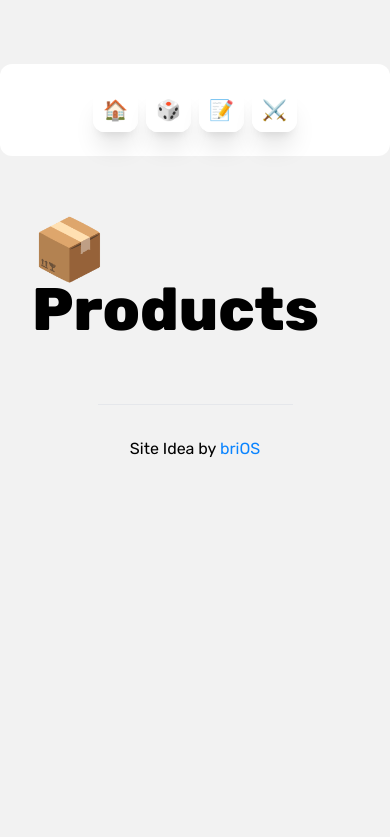
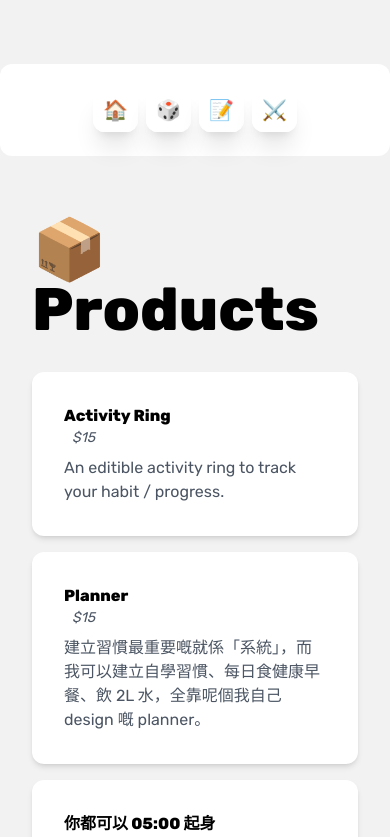
Before and after one commit to imytdotio/imytdotio, a React (Create React App) app: page /products in a window 390 px wide. Shown: the top 837 px of the page. Built offline with nearby package versions, Linux system fonts and the light colour scheme.

Commit message:
produdct_dumb

```diff
--- a/src/App.js
+++ b/src/App.js
@@ -1,7 +1,7 @@
 import logo from "./logo.svg";
 import "./App.css";
 import { BrowserRouter, Route, Switch } from "react-router-dom";
-import { Products } from "./Pages/Products";
+import { Products } from "./Pages/Products_dumb";
 import { Home } from "./Pages/Home";
 import { Nav } from "./Components/Nav";
 import { SimpleNav } from "./Components/SimpleNav";
--- a/src/Pages/Bets.js
+++ b/src/Pages/Bets.js
@@ -21,7 +21,7 @@ export const Bets = (props) => {
         Bets。 <br /> 有機會成功，有機會失敗，Who knows?
       </Callout>
 
-      {/* 投入時間、成功、Current Progress、諗法、結果 */}
+      {/* original idea, pivot, 投入時間、成功、Current Progress、諗法、結果 */}
 
       <Section>
         <SectionHeader>imyt.io</SectionHeader>
--- /dev/null
+++ b/src/Pages/Products_dumb.js
@@ -0,0 +1,80 @@
+import React, { useEffect } from "react";
+import { H1 } from "../Components/Components";
+
+/**
+ * @author
+ * @function Products
+ **/
+
+export const Products = (props) => {
+  useEffect(() => {
+    var myHeaders = new Headers();
+    myHeaders.append("Content-Type", "application/x-www-form-urlencoded");
+    myHeaders.append(
+      "Cookie",
+      "_gumroad_app_session=qu94FJaueAmu8BeKe6J9nXzkYwDKnVRIA4QO3d7KHaCQib5Ldk3YxhW0KruNFw92B6afEF7sDizfCxOPG7XpmD6%2FYaj2k0%2B99%2BNcnJPpJTR%2Bur2B1firQTdJVKojmIqBOe9ic6E1WWOr9fUn3DVQfu9oidpBKnkiktwE55F7GQAiNm7Gr6lMLkNE3Zqnm%2BZab%2BgLNMNFKNeTosV5ay08L5ZzUZ%2BUAAmp8u1mHZdYg8FfJAgKzcZNd%2B1JzmGwB%2Ff2RA45ayhl4aVQ1%2BU7%2BhSe990R6AK%2F--PJTI0HbSt52J5S33--5kOqi6Eq9BRm%2B5mKgU9GYw%3D%3D; _gumroad_guid=338b536f-a9c6-4087-836b-ff6e6f8e9531; _mkra_stck=mysql%3A1669792114.899634"
+    );
+
+    var urlencoded = new URLSearchParams();
+    urlencoded.append(
+      "access_token",
+      "-UFgmqMkrEBqQAqNhZBuZAsj_8VdGIVig7Wg3Q0XkmY"
+    );
+
+    var requestOptions = {
+      method: "GET",
+      headers: myHeaders,
+      body: urlencoded,
+      redirect: "follow",
+    };
+
+    fetch("https://api.gumroad.com/v2/products", requestOptions)
+      .then((response) => response.text())
+      .then((result) => console.log(result))
+      .catch((error) => console.log("error", error));
+  }, []);
+
+  const ProductBlock = (props) => {
+    return (
+      <a href={props.href} className="text-black" target="_blank">
+        <div className="bg-white p-8 lg:p-4 lg:w-1/2 flex rounded-xl shadow-md mb-4">
+          <img
+            src={props.thumbnail}
+            className="w-48 hidden md:block rounded-xl mr-8 object-cover"
+          />
+          <ul>
+            <h1 className="font-bold">{props.title}</h1>
+            <p className="text-gray-600 text-sm ml-2 italic mb-2">{props.price}</p>
+            <p className="text-gray-600">{props.description}</p>
+          </ul>
+        </div>
+      </a>
+    );
+  };
+  return (
+    <div className="w-full text-left px-8">
+      <H1>📦 Products</H1>
+      <ProductBlock
+        title="Activity Ring"
+        description="An editible activity ring to track your habit / progress."
+        price="$15"
+        thumbnail="https://public-files.gumroad.com/wm5qgdok7w6ohzav3jgy9zjxymeg"
+        href="https://imyt.gumroad.com/l/ring"
+      />
+      <ProductBlock
+        title="Planner"
+        description="建立習慣最重要嘅就係「系統」，而我可以建立自學習慣、每日食健康早餐、飲 2L 水，全靠呢個我自己 design 嘅 planner。"
+        price="$15"
+        thumbnail="https://public-files.gumroad.com/variants/4yt59byjdtd33w5kmlv9wtq2rbfs/3298c3eb001bbed90f1d616da66708480096a0a1b6e81bd4f8a2d6e9b831d301"
+        href="https://imyt.gumroad.com/l/planner"
+      />
+      <ProductBlock
+        title="你都可以 05:00 起身"
+        description="我每日都 05:00 起身，令我有時間自學 Programming、讀書、食豐富早餐。如果你都想 05:00 起身就可以睇我早起嘅 40 個方法。"
+        price="$15"
+        thumbnail="https://public-files.gumroad.com/variants/he7vxm9msydehjhrbwlh73p6iqw6/f5218916c2116f8c5a1a4690a057d203a75a7abea3fc791723ba389b8a28d8ef"
+        href="https://imyt.gumroad.com/l/5am"
+      />
+    </div>
+  );
+};
```
